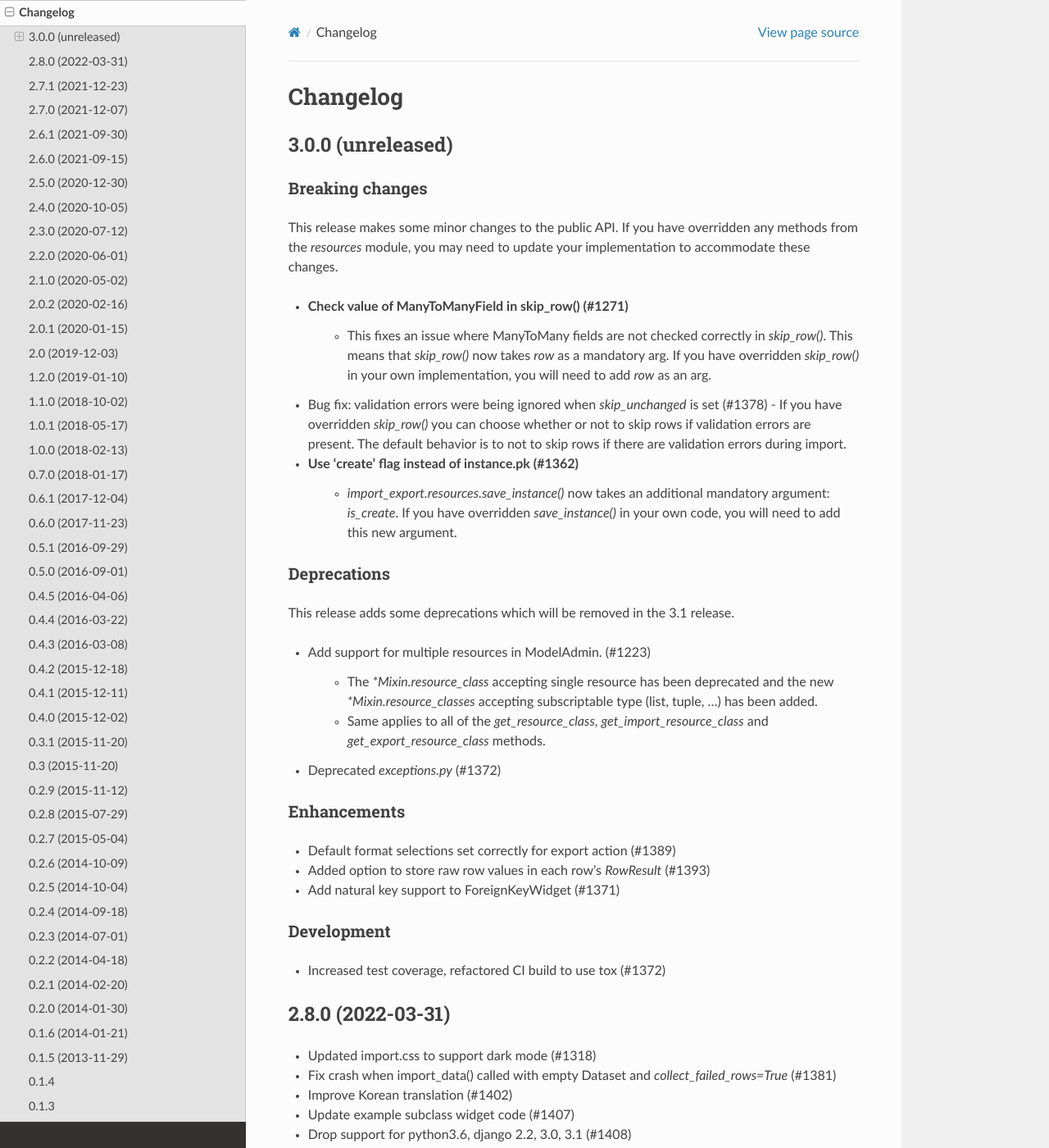
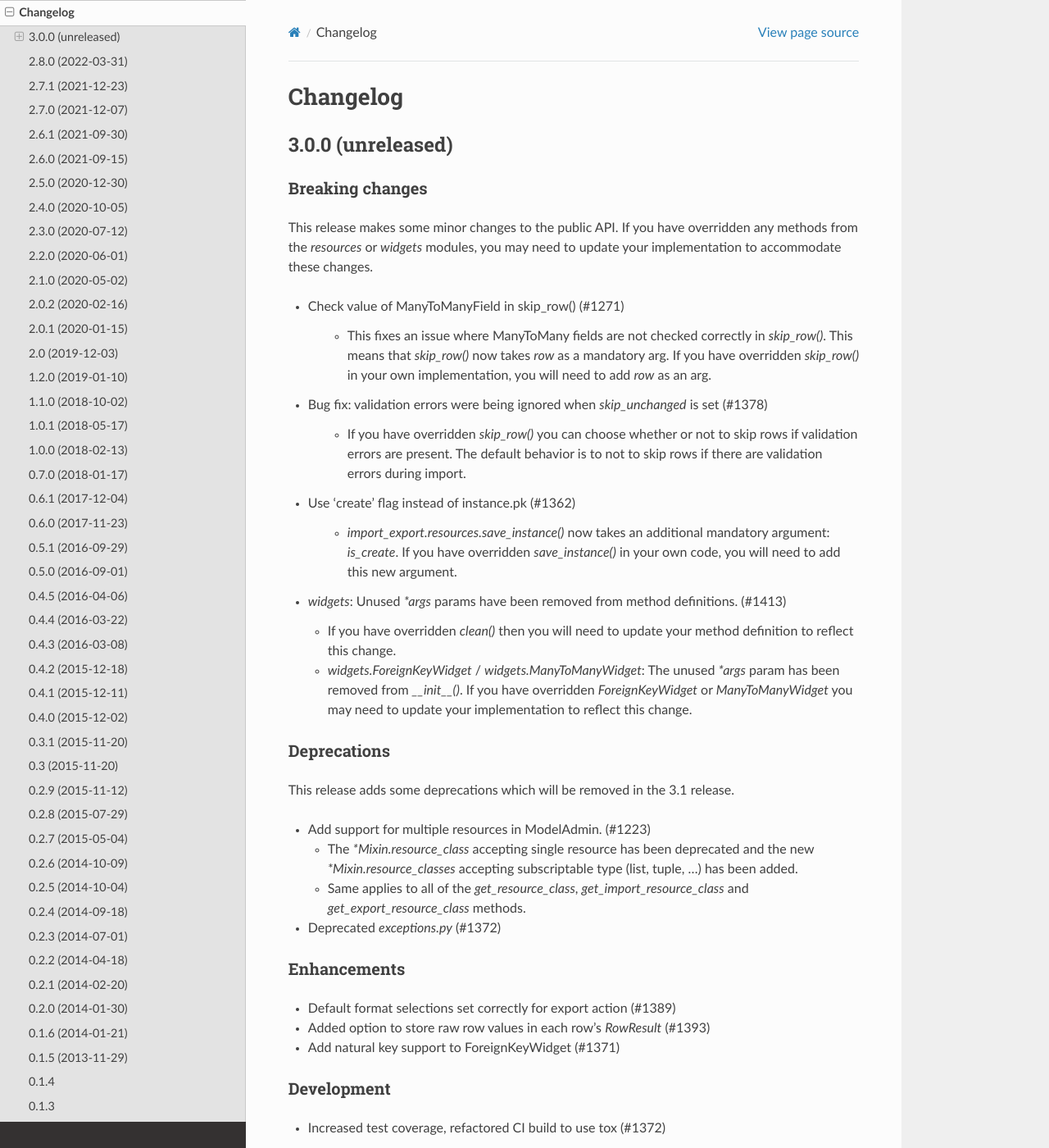
Before and after one commit to django-import-export/django-import-export, a Sphinx documentation site: the page built from docs/changelog.rst, in a window 1280 px wide and 1400 px high. Shown: the whole window at 82% size. Built offline with Sphinx 7.4.7 and the Read the Docs theme 2.0.0, drawn with Linux system fonts in a browser that asks for light colours.

Commit message:
Fix widgets incorrect method definitions (#1413)

```diff
--- a/docs/changelog.rst
+++ b/docs/changelog.rst
@@ -7,16 +7,25 @@ Changelog
 Breaking changes
 ################
 
-This release makes some minor changes to the public API.  If you have overridden any methods from the `resources` module, you may need to update your implementation to accommodate these changes.
+This release makes some minor changes to the public API.  If you have overridden any methods from the `resources` or `widgets` modules, you may need to update your implementation to accommodate these changes.
 
 - Check value of ManyToManyField in skip_row() (#1271)
+
     - This fixes an issue where ManyToMany fields are not checked correctly in `skip_row()`.  This means that `skip_row()` now takes `row` as a mandatory arg.  If you have overridden `skip_row()` in your own implementation, you will need to add `row` as an arg.
 
 - Bug fix: validation errors were being ignored when `skip_unchanged` is set (#1378)
-  - If you have overridden `skip_row()` you can choose whether or not to skip rows if validation errors are present.  The default behavior is to not to skip rows if there are validation errors during import.
+
+    - If you have overridden `skip_row()` you can choose whether or not to skip rows if validation errors are present.  The default behavior is to not to skip rows if there are validation errors during import.
 
 - Use 'create' flag instead of instance.pk (#1362)
+
     - `import_export.resources.save_instance()` now takes an additional mandatory argument: `is_create`.  If you have overridden `save_instance()` in your own code, you will need to add this new argument.
+
+- `widgets`: Unused `*args` params have been removed from method definitions. (#1413)
+
+  - If you have overridden `clean()` then you will need to update your method definition to reflect this change.
+
+  - `widgets.ForeignKeyWidget` / `widgets.ManyToManyWidget`: The unused `*args` param has been removed from `__init__()`.  If you have overridden `ForeignKeyWidget` or `ManyToManyWidget` you may need to update your implementation to reflect this change.
 
 Deprecations
 ############
@@ -25,9 +34,9 @@ This release adds some deprecations which will be removed in the 3.1 release.
 
 - Add support for multiple resources in ModelAdmin. (#1223)
 
-   - The `*Mixin.resource_class` accepting single resource has been deprecated and the new `*Mixin.resource_classes` accepting subscriptable type (list, tuple, ...) has been added.
+  - The `*Mixin.resource_class` accepting single resource has been deprecated and the new `*Mixin.resource_classes` accepting subscriptable type (list, tuple, ...) has been added.
 
-   - Same applies to all of the `get_resource_class`, `get_import_resource_class` and `get_export_resource_class` methods.
+  - Same applies to all of the `get_resource_class`, `get_import_resource_class` and `get_export_resource_class` methods.
 
 - Deprecated `exceptions.py` (#1372)
 
```
Also changed, not shown: 2 other files.
